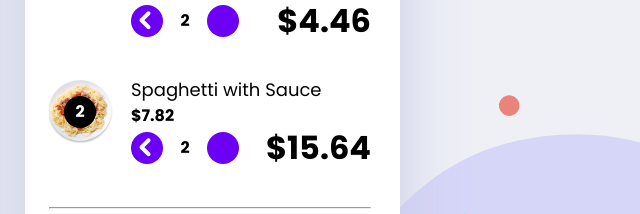
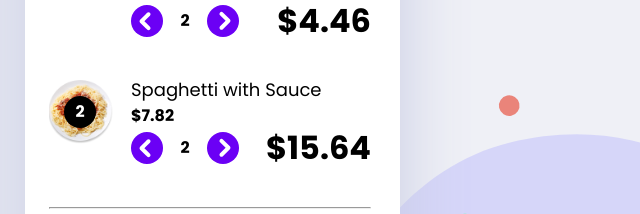
Before and after one commit to peter-hinch/advent-of-css-2022-02-ecommerce-component, a website: page index.html in a window 1280 px wide. Shown: the part 290-504 px from the top of the page, 640-1280 px from the left. Drawn offline with nearby package versions, Linux system fonts and the light colour scheme.

Commit message:
Add chevron to cart increment button.

```diff
--- a/styles.css
+++ b/styles.css
@@ -219,9 +219,14 @@ div.panel button.button__active span.button__content::before {
   padding: 0;
 }
 
-.cart__item .item__line .line__options button.options__decrement::after {
+.cart__item .item__line .line__options button.options__increment {
+  transform: rotate(180deg);
+}
+
+.cart__item .item__line .line__options button.options__decrement::after,
+.cart__item .item__line .line__options button.options__increment::after {
   position: relative;
-  top: 3px;
+  top: 3.5px;
   left: -2px;
   content: url(./images/chevron.svg);
 }
```
